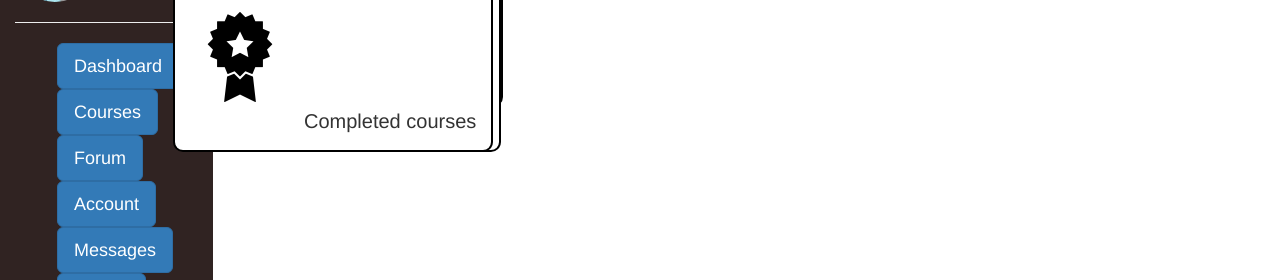
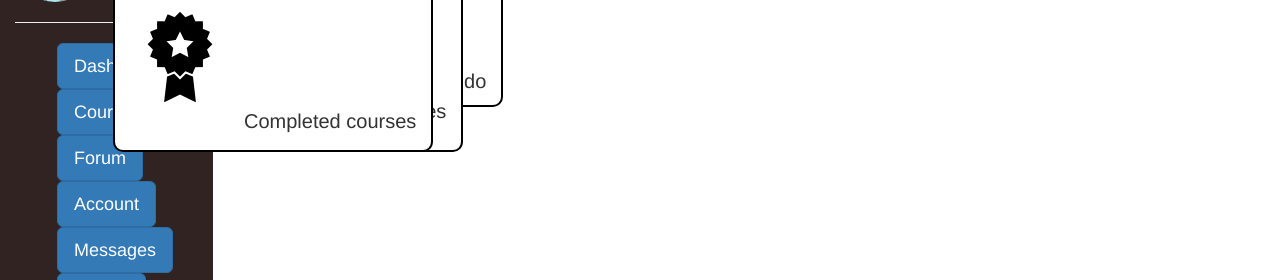
Before and after one commit to hamzayt577/Learning-management-system-layout, a website built with Parcel: page index.html in a window 1280 px wide. Shown: the part 108-388 px from the top of the page. Built offline with nearby package versions, Linux system fonts and the light colour scheme.

Commit message:
fixed positioning

```diff
--- a/index.html
+++ b/index.html
@@ -16,7 +16,7 @@
       <p class="name text-right">Jill Smith</p>
       <img
         src="./profile-pic.jpg"
-        alt="Profile pic"
+        alt="Img not found"
         class="profile-pic img-circle"
         width="80px"
         height="80px"
--- a/style.css
+++ b/style.css
@@ -57,7 +57,7 @@ body {
 .overdue-courses {
   position: absolute;
   top: 20px;
-  right: 352px;
+  right: 390px;
   border-radius: 10px;
   float: right;
   background: white;
@@ -78,7 +78,7 @@ body {
 .complete-course {
   position: absolute;
   top: 20px;
-  right: 680px;
+  right: 740px;
   border-radius: 10px;
   float: right;
   background: white;
```
Also changed, not shown: dist/index.html, 3 other files.
